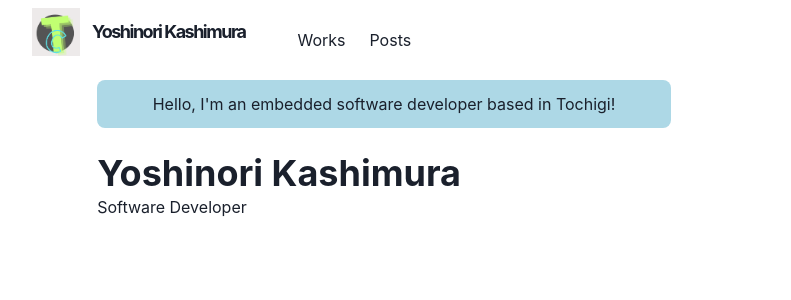
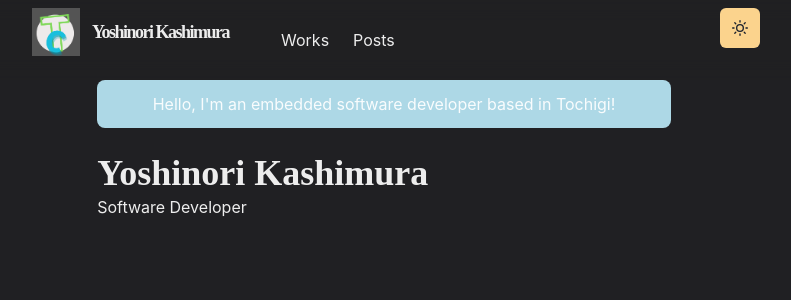
Before and after one commit to tonakai-coco/portfolio, a Next.js app: page / in a window 1280 px wide. Shown: the top 300 px of the page, without its empty margins (256-1047 px from the left). Built offline with nearby package versions, Linux system fonts and the light colour scheme.

Commit message:
Add theme toggle button to navbar

```diff
--- a/src/components/layouts/navbar.tsx
+++ b/src/components/layouts/navbar.tsx
@@ -15,6 +15,7 @@
   useColorModeValue
 } from '@chakra-ui/react'
 import { HamburgerIcon } from '@chakra-ui/icons'
+import ThemeToggleButton from '../theme-toggle-button'
 
 interface LinkItemProps {
   href: string
@@ -84,6 +85,7 @@
         </Stack>
 
         <Box flex={1} align="right">
+          <ThemeToggleButton />
           <Box ml={2} display={{ base: 'inline-block', md: 'none' }}>
             <Menu>
               <MenuButton
--- /dev/null
+++ b/src/components/theme-toggle-button.tsx
@@ -0,0 +1,17 @@
+import { IconButton, useColorMode, useColorModeValue } from '@chakra-ui/react'
+import { SunIcon, MoonIcon } from '@chakra-ui/icons'
+
+const ThemeToggleButton = () => {
+  const { toggleColorMode } = useColorMode()
+
+  return (
+    <IconButton
+      aria-label="Toggle theme"
+      colorScheme={useColorModeValue('purple', 'orange')}
+      icon={useColorModeValue(<MoonIcon />, <SunIcon />)}
+      onClick={toggleColorMode}
+    ></IconButton>
+  )
+}
+
+export default ThemeToggleButton
--- a/src/libs/theme.tsx
+++ b/src/libs/theme.tsx
@@ -36,6 +36,10 @@
 }
 
 const colors = {
+  glassTeal: '#88ccca'
+}
+
+const config = {
   initialColorMode: 'dark',
   useSystemColorMode: true
 }
--- a/src/pages/_app.tsx
+++ b/src/pages/_app.tsx
@@ -2,10 +2,11 @@
 import type { AppProps } from 'next/app'
 import { ChakraProvider } from '@chakra-ui/react'
 import Layout from '@/components/layouts/main'
+import theme from '@/libs/theme'
 
 export default function App({ Component, pageProps, router }: AppProps) {
   return (
-    <ChakraProvider>
+    <ChakraProvider theme={theme}>
       <Layout router={router}>
         <Component {...pageProps} key={router.route} />
       </Layout>
--- a/src/pages/_document.tsx
+++ b/src/pages/_document.tsx
@@ -1,10 +1,13 @@
+import { ColorModeScript } from '@chakra-ui/react'
 import { Html, Head, Main, NextScript } from 'next/document'
+import theme from '@/libs/theme'
 
 export default function Document() {
   return (
     <Html lang="en">
       <Head />
       <body>
+        <ColorModeScript initialColorMode={theme.config.initialColorMode} />
         <Main />
         <NextScript />
       </body>
```
